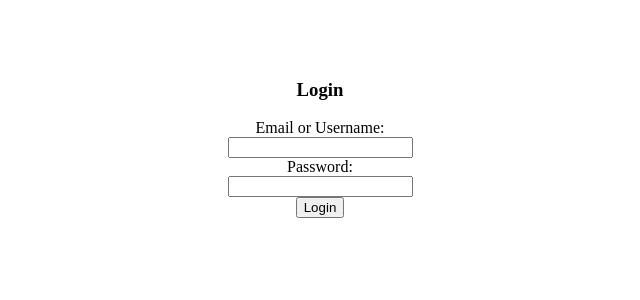
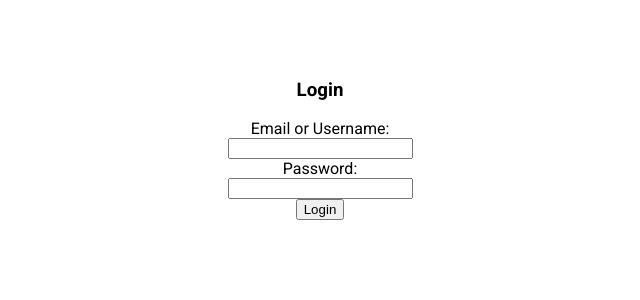
Before and after one commit to Exuille/socmedia, a React (Vite) app in the folder frontend/socmedia/: page /login in a window 1280 px wide. Shown: the top 300 px of the page, without its empty margins (320-960 px from the left). Built offline with nearby package versions, Linux system fonts and the light colour scheme.

Commit message:
Update font

```diff
--- a/frontend/socmedia/src/index.css
+++ b/frontend/socmedia/src/index.css
@@ -1,5 +1,11 @@
+@import url('https://fonts.googleapis.com/css2?family=Roboto:ital,wght@0,100;0,300;0,400;0,500;0,700;0,900;1,100;1,300;1,400;1,500;1,700;1,900&display=swap');
+
 :root {
 --primary-color: rgba(0, 0, 0, 1);
+}
+
+body {
+  font-family: 'Roboto', sans-serif;
 }
 
 form.signup, form.login {
```
